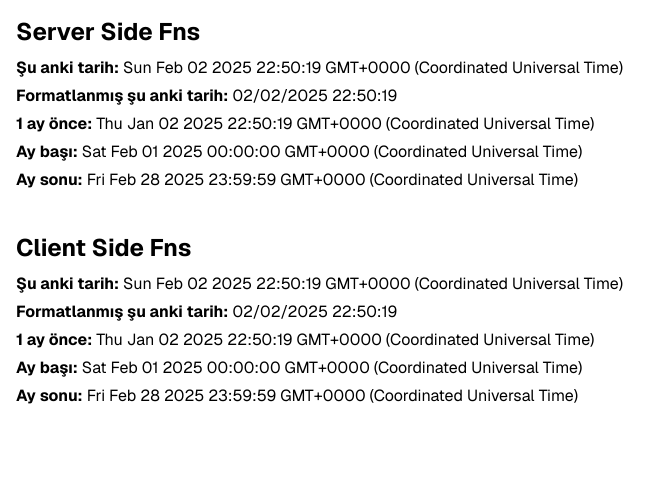
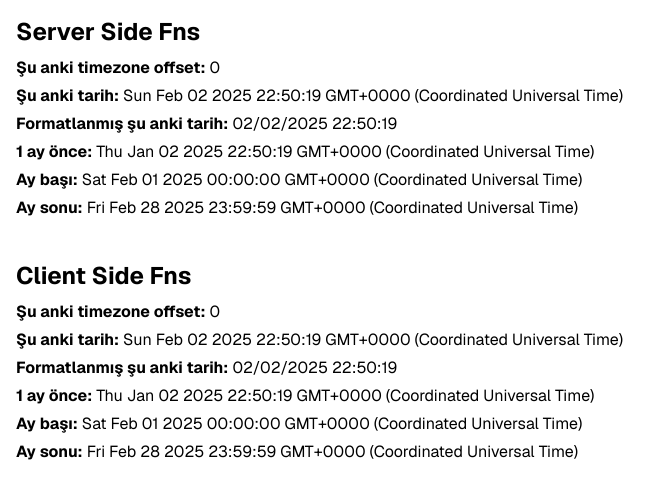
Before and after one commit to mehmetext/date-fns-next, a Next.js app: page / in a window 1280 px wide. Shown: the top 498 px of the page, without its empty margins (0-670 px from the left). Built offline with nearby package versions, Linux system fonts and the light colour scheme.

Commit message:
feat: add timezone offset

```diff
--- a/src/app/components/client-side-fns.tsx
+++ b/src/app/components/client-side-fns.tsx
@@ -9,6 +9,9 @@ export default function ClientSideFns() {
     <div className="flex flex-col gap-2">
       <h1 className="text-2xl font-bold">Client Side Fns</h1>
       <div className="flex flex-col gap-1">
+        <p>
+          <b>Şu anki timezone offset:</b> {currentDate.getTimezoneOffset()}
+        </p>
         <p>
           <b>Şu anki tarih:</b> {currentDate.toString()}
         </p>
--- a/src/app/components/server-side-fns.tsx
+++ b/src/app/components/server-side-fns.tsx
@@ -9,6 +9,9 @@ export default function ServerSideFns() {
     <div className="flex flex-col gap-2">
       <h1 className="text-2xl font-bold">Server Side Fns</h1>
       <div className="flex flex-col gap-1">
+        <p>
+          <b>Şu anki timezone offset:</b> {currentDate.getTimezoneOffset()}
+        </p>
         <p>
           <b>Şu anki tarih:</b> {currentDate.toString()}
         </p>
```
